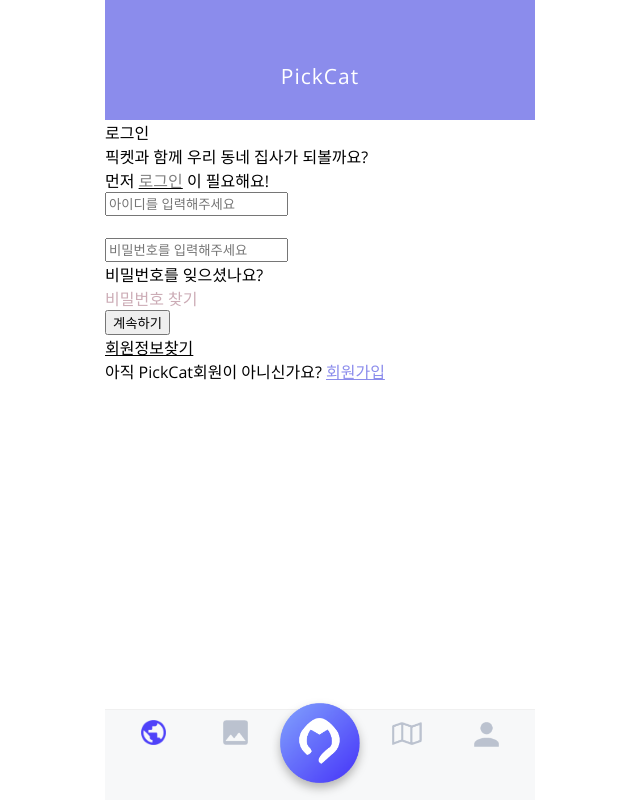
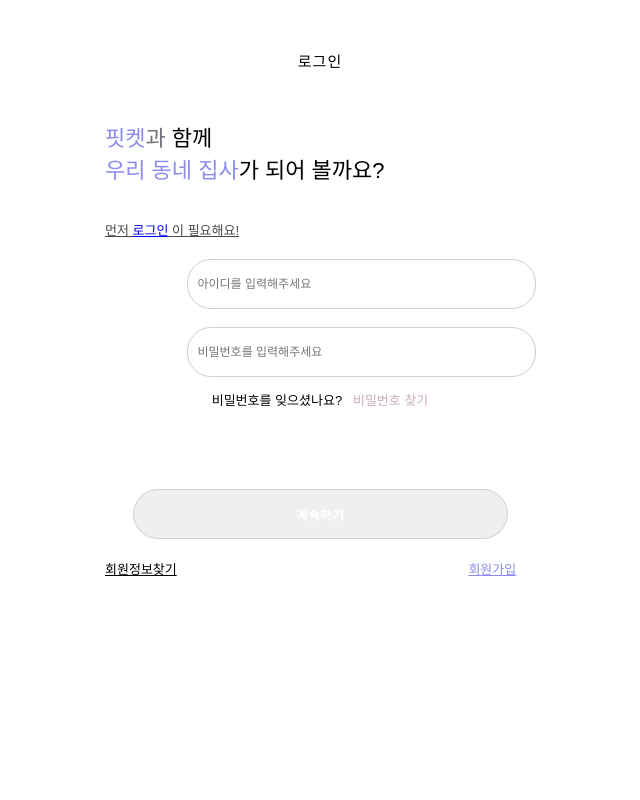
Before and after one commit to gns0304/PickCat, a Django app: page /login in a window 1280 px wide. Shown: the whole page, without its empty margins (320-960 px from the left). Run offline with Django 3.2, Linux system fonts and the light colour scheme.

Commit message:
210120 almost finish F.E of login page

```diff
--- a/mainApps/static/login.css
+++ b/mainApps/static/login.css
@@ -1,28 +1,54 @@
 @import url('https://fonts.googleapis.com/css2?family=Open+Sans&display=swap');
 *{
-    font-family: 'Open Sans', sans-serif;
+    font-family: 'Noto Sans KR', sans-serif;
 }
 
 /* 상단 text */
 
-#div-login {
-    font-size: 18px;
-    text-align: center;
-
-    margin-top: 60px;
-    color: black;
+.container-sign1{
+    margin:0 auto;
+    max-width:430px;
+    width:100%;
 }
 
-#div-login-title {
-    font-size: 36px;
-    color : #8B8CEC;
+header .topbar-sign1{
+    height:120px;
+    background-color:white;
+    position:relative;
 }
+
+header .topbar-sign span{
+    transform:translate(-50%,0%);
+    position:absolute;
+    text-align: center;
+    color:black;
+    font-size:15px;
+    opacity: 1;
+    letter-spacing: 1px;
+    top:50px;
+    bottom:30px;
+    left:50%;
+    z-index: 1;
+}
+
+
+
+/* 상단 구분 line */
+
+#main-title {
+    font-size: 22px;
+    color : black;
+
+}
+
 
 /* 입력 part */
 
 #div-link-register {
-    font-size: 18px;
-    color : grey;
+    font-size: 13px;
+    color : #484848;
+    text-decoration: underline;
+    text-align: left;
 }
 
 .input-positioner {
@@ -43,7 +69,7 @@
     height: 7vh;
     width: 40vw;
     max-height: 50px;
-    padding-top: 20px;
+    padding-top: 0;
     margin: 0 auto;
 
     /* shape */
@@ -51,24 +77,27 @@
 }
 
 #input-bar {
-    border: 1.5px solid #896581;
+    border: 1px solid #CFCFCF;
 
     outline-style: none;
-    border-radius: 10px;
+    border-radius: 24px;
+    opacity: 1;
+
     /* size */
-    height: 7vh;
-    width: 80vw;
+    height: 48px;
+    width: 327px;
     max-height: 50px;
     padding: 0 10px;
 
 
-    font-size: 15px;
+    font-size: 12px;
     font-weight: 400;
 }
 
 
 #forget-password {
-    margin-top: 30px;
+    font-size: 13px;
+    margin-top: 13px;
     display: flex;
     justify-content: center;
     margin-bottom: 80px;
@@ -77,31 +106,49 @@
 /* 하단 part */
 
 #btn-signin {
-    background-color: #f6f3f2;
-    border: 2px solid lightslategray;
+    background-color: #CFCFCF 0% 0% no-repeat padding-box;
+    border: 1px solid #CFCFCF;
+    opacity: 1;
+
     outline-style: none;
     border-radius: 40px;
     display: flex;
     flex-direction: row;
     justify-content: center;
 
-    height: 7vh;
-    width: 20vw;
+    top:557px;
+
+    height: 812px;
+    width: 375px;
     max-height: 50px;
     margin: 0 auto;
+
     /* border-radius: 10px; */
-    font-size: 15px;
+
+    font-size: 13px;
     font-weight: bold;
+
+    /* 글자 */
+    font-size: 13px;
+    color : white;
+    opacity: 1;
   }
 
-  #div-link-find {
-      font-size: 15px;
+/* 가장 하단 part */
+
+#div-find {
+    padding-top: 20px;
+    font-size: 13px;
+    top : 620px;
+    letter-spacing: 0px;
+    text-decoration: none;
+}
+
+#div-link-find2 {
+    text-align: left;
   }
 
-  #div-link-register {
-    text-underline-offset: 5px;
-    padding-top: 40px;
-    margin: 0 auto;
-    text-align: center;
-    text-decoration: underline;
+#div-link-register2 {
+    text-align: right;
+    padding-left : 288px;
   }
--- a/mainApps/static/style.css
+++ b/mainApps/static/style.css
@@ -22,6 +22,7 @@
     position:relative;
 }
 
+
 header .topbar span{
     transform:translate(-50%,0%);
     position:absolute;
@@ -32,6 +33,7 @@
     left:50%;
     z-index: 1;
 }
+
 
 
 header .bottombar{
--- a/mainApps/templates/login.html
+++ b/mainApps/templates/login.html
@@ -1,20 +1,49 @@
-{% extends 'base.html' %}
+{% extends 'signbase.html' %}
 
 {% block content %}
 {% load static %}
+
+<!DOCTYPE html>
+<html lang="en">
+
+<head>
+    <meta charset="UTF-8">
+    <meta name="viewport" content="width=device-width, initial-scale=1.0">
+    <title>login</title>
+    {% load static %}
+
+    <link rel="stylesheet" href="{% static 'login.css' %}">
+    <script src="{% static 'script.js' %}"></script>
+    <link rel="shortcut icon" href="../static/img/icon-home.png"/>
+</head>
+
+
+<body>
+    <!--
     <div id="main">
         <div id="div-login">로그인</div>
     </div>
+    -->
+
+    <header>
+        <div class="topbar-sign">
+            <span>
+                로그인
+            </span>
+            <div class = "topbar-line"></div>
+        </div>
+    </header>
 
     <div id="main-title">
-    <div id="div-login-title">픽켓과 함께 우리 동네 집사가 되볼까요?</div>
+        <span id = "title-1" style="color:#8B8CEC; ">핏켓</span><span id = "title-2" style="color:#70737B;">과 </span>함께<br>
+        <span id = "title-3" style="color:#8B8CEC;">우리 동네 집사</span>가 되어 볼까요?
     </div>
 
-<form method="POST" action="{% url 'signin'%}">
+    <form method="POST" action="{% url 'login'%}">
         {% csrf_token %}
-
-    <div id="div-link-register">먼저
-        <a href="login" style="color:grey; text-decoration-color: black;">로그인</a> 이 필요해요!
+        <br><br>
+        <div id="div-link-register"><span>먼저</span>
+            <a href="login">로그인</a> <span>이 필요해요!</span>
         </div>
 
         <div class="input-positioner">
@@ -39,14 +68,13 @@
                 <input id="btn-signin" type="submit" value="계속하기">
             </div>
 
-        <div id="div-link-find">
-            <a href="/register" style="color:black; ">회원정보찾기</a>
-        </div>
+            <div id = "div-find">
+                    <a href="/register" id="div-link-find2" style="color:black; ">회원정보찾기</a>
+                    <a href="/join" id="div-link-register2" style="color: #8B8CEC;">회원가입</a>
 
-        <div id="div-link-register">아직 PickCat회원이 아니신가요?
-            <a href="/join" style="color: #8B8CEC;">회원가입</a>
             </div>
         </div>
     </form>
 
     {% endblock %}
+</body>
--- /dev/null
+++ b/mainApps/templates/signbase.html
@@ -0,0 +1,33 @@
+<!-- main과 로그인/가입 페이지 style 달라서 따로 둔 base 페이지 -->
+
+<!DOCTYPE html>
+<html lang="en">
+
+<head>
+    <meta charset="UTF-8">
+    <meta name="viewport" content="width=device-width, initial-scale=1.0">
+    <title>PickCat_sign</title>
+    {% load static %}
+    <link rel="stylesheet" href="{% static 'style.css' %}">
+    <script src="{% static 'script.js' %}"></script>
+    <link rel="shortcut icon" href="../static/img/icon-home.png"/>
+</head>
+
+<body>
+
+    <div class="container-sign1">
+        <header>
+            <div class="topbar-sign1">
+                <span>
+
+                </span>
+                <div class = "topbar-line"></div>
+            </div>
+        </header>
+        {% block content %}
+        {% endblock %}
+        <div class="blank"></div>
+    </div>
+</body>
+
+</html>
```
Also changed, not shown: mainApps/migrations/0001_initial.py (added), mainApps/migrations/0002_auto_20210120_0244.py (deleted). Lines whose indentation alone changed are shown as unchanged.
